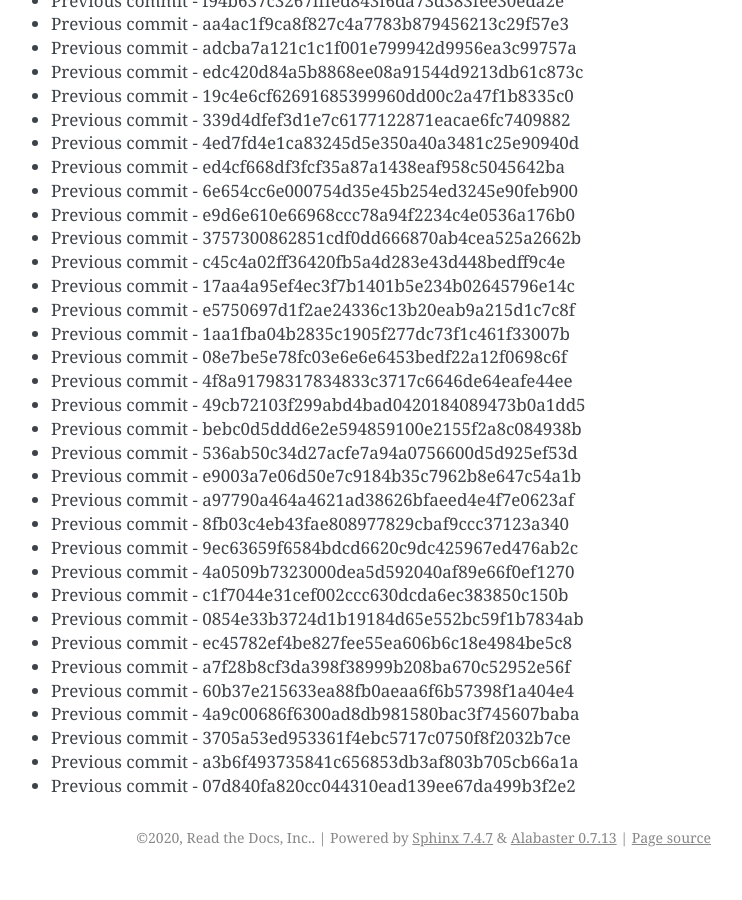
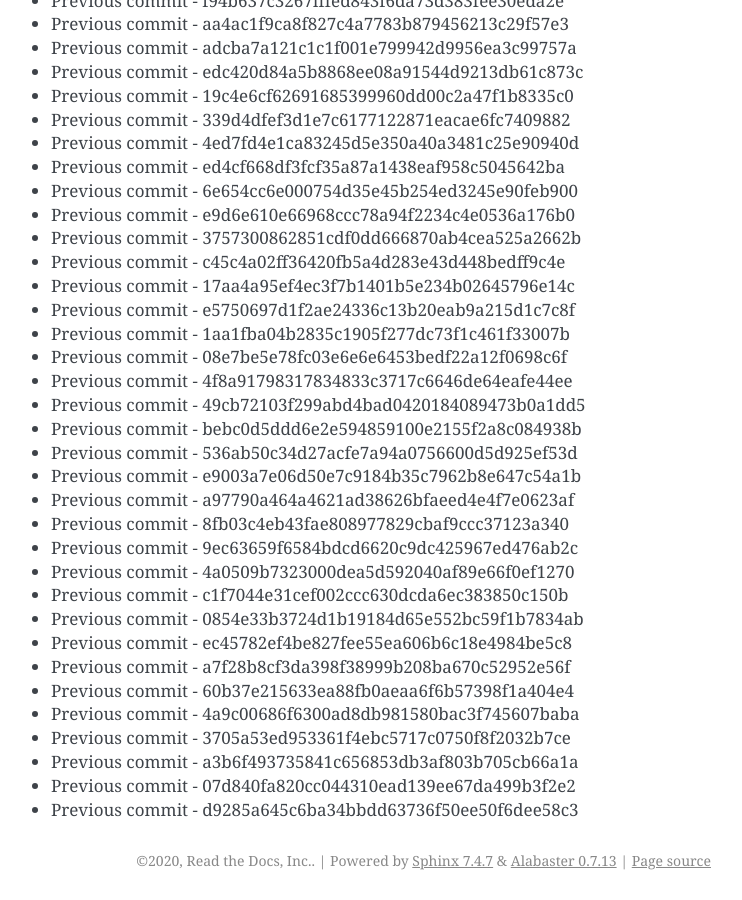
Before and after one commit to readthedocs/rtd-git-stresstest, a Sphinx documentation site: the page built from docs/updates.rst, in a window 1280 px wide and 900 px high, scrolled down 93677 px. Shown: the whole window, without its empty margins (399-1141 px from the left). Built offline with Sphinx 7.4.7, drawn with Linux system fonts in a browser that asks for light colours; before the commit the page ends 94554 px from its top, so only the background shows below that.

Commit message:
Generating commit from previous: d9285a645c6ba34bbdd63736f50ee50f6dee58c3

```diff
--- a/docs/updates.rst
+++ b/docs/updates.rst
@@ -3968,3 +3968,4 @@ It can be tested for any performance characteristics.
 * Previous commit - 3705a53ed953361f4ebc5717c0750f8f2032b7ce
 * Previous commit - a3b6f493735841c656853db3af803b705cb66a1a
 * Previous commit - 07d840fa820cc044310ead139ee67da499b3f2e2
+* Previous commit - d9285a645c6ba34bbdd63736f50ee50f6dee58c3
```
